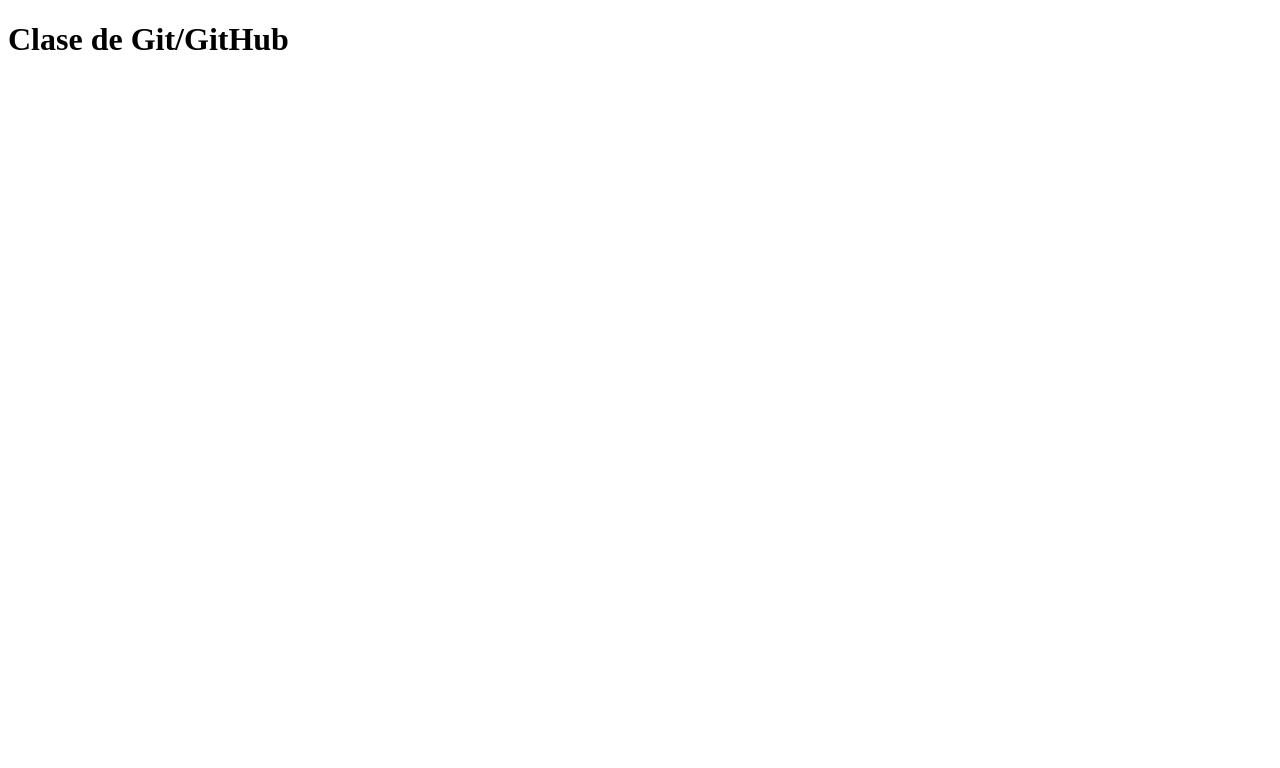
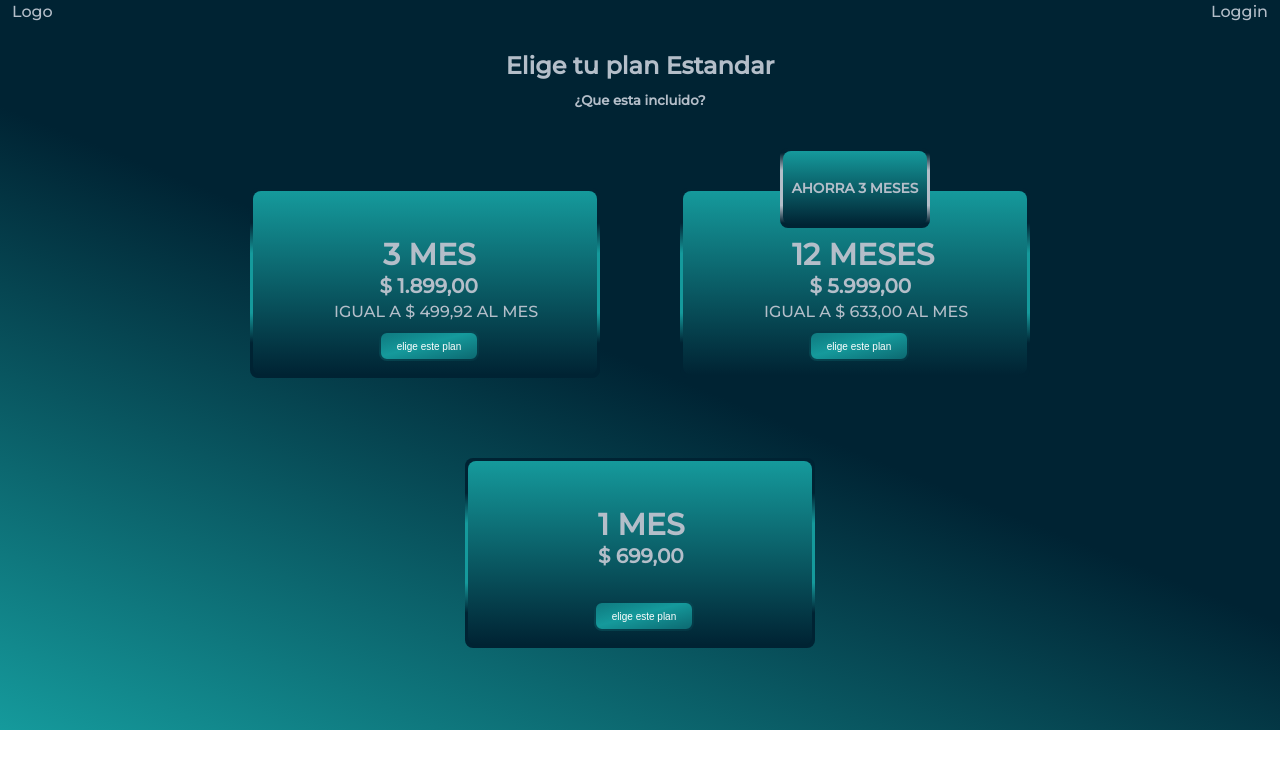
Before and after one commit to RamiroJC94/20230913CoC, a plain HTML site: page index.html in a window 1280 px wide. Drawn offline with Linux system fonts and the light colour scheme.

Commit message:
20230928CssComponentCards

```diff
--- a/index.html
+++ b/index.html
@@ -4,8 +4,79 @@
     <meta charset="UTF-8">
     <meta name="viewport" content="width=device-width, initial-scale=1.0">
     <title>Document</title>
+    <link rel="stylesheet" href="styles.css">
+    <!-- Montserrat -->
+    <link rel="preconnect" href="https://fonts.googleapis.com">
+    <link rel="preconnect" href="https://fonts.gstatic.com" crossorigin>
+    <link href="https://fonts.googleapis.com/css2?family=Montserrat:wght@100;500&display=swap" rel="stylesheet">
+    <!-- Montserrat -->
+
+<!-- Montserrat
+Rubik
+Emberly
+Morganite
+Aileron
+Space Mono
+Botera
+Poppins
+Nunito
+Nunito Sans
+Alegreya
+IBM Plex -->
+
 </head>
 <body>
-    <h1>Clase de Git/GitHub</h1>
+    <header>
+        <nav class="nav">
+            <div class="logo">Logo</div>
+            <div class="loggin">Loggin</div>
+        </nav>
+    </header>
+
+    <body>
+
+
+
+
+
+        <!-- <img src="src/1323605-min.jpeg" alt="Cartelera pelicula"/> -->
+
+        <div class="promos">
+            <h2 class="title">Elige tu plan Estandar</h2>
+            <h5>¿Que esta incluido?</h5>
+
+            <div class="container">
+                <div class="card">
+                    <div class="linesBoxLg"></div>
+                    <p class="CardSub0">3 Mes</p>
+                    <p class="CardSubPrice00">$ 1.899,00</p>
+                    <p class="CardSubMes">igual a $ 499,92 al mes</p>
+                    <button class="btt-suscribe">elige este plan</button>
+                </div>
+
+                <div class="card">
+                    <div class="linesBoxLg"></div>
+                    <div class="linesBoxSm">
+                        <p>Ahorra 3 Meses</p>
+                    </div>
+                    <p class="CardSub00">12 Meses</p>
+                    <p class="CardSubPrice00">$ 5.999,00</p>
+                    <p class="CardSubMes">igual a $ 633,00 al mes</p>
+                    <button class="btt-suscribe">elige este plan</button>
+                </div>
+
+                <div class="card">
+                    <div class="linesBoxLg"></div>
+                    <p class="CardSub0">1 Mes</p>
+                    <p class="CardSubPrice0">$ 699,00</p>
+                    <button class="btt-suscribe">elige este plan</button>
+                </div>
+            </div>
+        </div>
+    </body>
+    <!-- <div class="plan-body1"></div>
+    <div class="plan-body2"></div>
+    <div class="plan-body3"></div>
+    <button class="plan-body3">Suscríbete Ahora</button> -->
 </body>
 </html>
--- /dev/null
+++ b/styles.css
@@ -0,0 +1,313 @@
+*{
+    --primario:rgba(21, 154, 156,1);
+    --Secundario:rgba(0,35,51,1);
+    --Terciario: rgba(180, 190, 201,1);
+    /* background-color: rgba(var(--mi-color-rgba), 0.8); */
+    /* reemplazo */
+    margin: 0px;
+    padding: 0px;
+    box-sizing: border-box; /* https://midu.dev/que-es-y-para-que-sirve-box-sizing-border-box/ */
+}
+
+body{
+    margin: 0px;
+    min-height: 100vh;
+    font-family: 'Montserrat', sans-serif;
+}
+
+.nav{
+    width: 100vw;
+    background: var(--Secundario);
+    border: 2px solid transparent;
+    display: flex;
+    flex-direction: row;
+    justify-content: space-between;
+}
+
+.logo{
+    margin-left: 10px;
+    color: var(--Terciario);
+}
+
+.loggin{
+    margin-right: 10px;
+    color: var(--Terciario);
+}
+
+.promos{
+    padding: 2px;
+    color: var(--Terciario);
+    display: flex;
+    flex-direction: column;
+    align-items: center;
+    background: linear-gradient(202deg, var(--Secundario) 49%, var(--primario) 100%);
+}
+
+.title{
+    padding-top: 2%;
+    padding-bottom: 1%;
+}
+
+/* .plan-body1 {
+    width: 100px;
+    height: 100px;
+    border-radius: 8px;
+    background: linear-gradient(180deg, rgba(255, 255, 255, 0.12) 0%, rgba(255, 255, 255, 0) 100%);
+} */
+
+/* .plan-body2 {
+    width: 100px;
+    height: 100px;
+    border-radius: 8px;
+    background: linear-gradient(180deg, #159A9C 0%, #002333 100%);
+} */
+
+/* .plan-body3 {
+    margin: 10px;
+    width: 100px;
+    height: 30px;
+    font-size: 10px;
+    border-radius: 8px;
+    background: linear-gradient(345deg, rgb(0,35,51) 0%, rgb(21,154,156) 33%, rgba(255, 255, 255, 0) 66%, rgba(255, 255, 255, 0) 100%) 99% 50% / 400% 400%;
+    border: 2px solid transparent;
+    transition: all 0.5s ease 0s !important;
+    color: rgb(255, 255, 255);
+} */
+
+/* .plan-body3:hover {
+    border-radius: 8px;
+    background-position: 1% 50%;
+    border: 2px solid rgb(21,154,156);
+    transition: all 0.5s ease 0s !important;
+    color: #B4BEC9;
+} */
+
+/* CSS CARDS */
+.container{
+    display: flex;
+    position: relative;
+    padding: 80px 40px;
+    justify-content: center;
+    align-items: center;
+    flex-wrap: wrap;
+    gap: 80px;
+}
+
+.card{
+    /* Los tamaños tienen que ir en la parte responsive sino hace cagada */
+    position: relative;
+    border-radius: 8px;
+    width: 350px;
+    /* width: 36vw; Desktop */
+    /* width: 81vw; celular*/
+    height: 190px;
+    /* height: 19vh; Desktop */
+    /* height: 1vh; Celular */
+    transition: 0.5s;
+}
+
+.card:hover{
+    height: 250px;
+}
+
+.card:has(p){
+    text-transform: uppercase;
+}
+
+.card .linesBoxLg{
+    position: absolute;
+    border-radius: 8px;
+    inset: 0;
+    background: var(--Secundario);
+    overflow: hidden;
+}
+
+.card .linesBoxLg::before{
+    content: '';
+    position: absolute;
+    top: 50%;
+    left: 50%;
+    width: 600px;
+    height: 120px;
+    background: linear-gradient(transparent,var(--primario),var(--primario),var(--primario), transparent);
+    animation: animate 4s linear infinite;
+    animation-play-state: paused;
+}
+
+.card:hover .linesBoxLg::before{
+    animation-play-state: running;
+}
+
+@keyframes animate
+{
+    0%
+    {
+        transform: translate(-50%,-50%) rotate(0deg);
+    }
+    100%
+    {
+        transform: translate(-50%,-50%) rotate(360deg);
+    }
+}
+
+.card .linesBoxLg::after{
+    content: '';
+    position: absolute;
+    border-radius: 8px;
+    inset: 3px;
+    background: linear-gradient(180deg, var(--primario) 0%, var(--Secundario) 100%);
+}
+
+.card .linesBoxSm{
+    position: absolute;
+    border-radius: 8px;
+    top: -40px;
+    left: 50%;
+    width: 150px;
+    height: 80px;
+    transform: translateX(-50%);
+    background: var(--Secundario);
+    transition: 0.5s;
+    z-index: 10;
+    overflow: hidden;
+    display: flex;
+    justify-content: center;
+    align-items: center;
+}
+
+.card:hover .linesBoxSm{ /*Tamaño Card:hover linesBoxSm*/
+    /* top: 25px; */
+    /* width: 250px; */
+    /* height: 250px; */
+}
+
+.card .linesBoxSm::before{   /*gradient*/
+    content: '';
+    position: absolute;
+    top: 50%;
+    left: 50%;
+    width: 500px;
+    height: 70px;   /*largo linea*/
+    transform: translate(-50%,-50%);
+    background: linear-gradient(transparent,var(--Terciario),var(--Terciario),var(--Terciario), transparent);
+    animation: animate2 6s linear infinite;
+    animation-play-state: paused;
+}
+
+.card:hover .linesBoxSm::before{
+    animation-play-state: running;
+}
+
+@keyframes animate2
+{
+    0%
+    {
+        transform: translate(-50%,-50%) rotate(360deg);
+    }
+    100%
+    {
+        transform: translate(-50%,-50%) rotate(0deg);
+    }
+}
+
+.card .linesBoxSm::after{
+    border-radius: 8px;
+    content: '';
+    position: absolute;
+    inset: 3px;
+    background: linear-gradient(180deg, var(--primario) 0%, var(--Secundario) 100%);
+}
+
+.card .linesBoxSm p{
+    position: absolute;
+    font-size: 86%;
+    z-index: 1;
+    color: var(--Terciario);
+    font-weight: bold;
+    transition: 0.5s;
+}
+
+.card:hover .linesBoxSm p{
+    color: rgba(180,190,201,0.5);
+}
+
+.card .CardSub00{
+    top: 25%;
+    left: 32%;
+    position: absolute;
+    font-size: 30px;
+    z-index: 1;
+    color: var(--Terciario);
+    font-weight: bold;
+    transition: 0.5s;
+}
+
+.card .CardSub0{
+    top: 25%;
+    left: 38%;
+    position: absolute;
+    font-size: 30px;
+    z-index: 1;
+    color: var(--Terciario);
+    font-weight: bold;
+    transition: 0.5s;
+}
+
+.card .CardSubPrice00{
+    top: 45%;
+    left: 37%;
+    position: absolute;
+    font-size: 20px;
+    z-index: 1;
+    color: var(--Terciario);
+    font-weight: bold;
+    transition: 0.5s;
+}
+
+.card .CardSubPrice0{
+    top: 45%;
+    left: 38%;
+    position: absolute;
+    font-size: 20px;
+    z-index: 1;
+    color: var(--Terciario);
+    font-weight: bold;
+    transition: 0.5s;
+}
+
+.card button{
+    position: absolute;
+    z-index: 1;
+    transition: 0.5s;
+    top: 70%;
+    left: 34%;
+}
+
+.btt-suscribe{
+    margin: 10px;
+    width: 100px;
+    height: 30px;
+    font-size: 10px;
+    border-radius: 8px;
+    background: linear-gradient(345deg, rgb(0,35,51) 0%, rgb(21,154,156) 33%, rgba(255, 255, 255, 0) 66%, rgba(255, 255, 255, 0) 100%) 99% 50% / 400% 400%;
+    border: 2px solid rgba(0,35,51,0.7);
+    transition: all 0.5s ease 0s !important;
+    color: rgb(255, 255, 255);
+}
+
+.btt-suscribe:hover{
+    border-radius: 8px;
+    background-position: 1% 50%;
+    border: 2px solid rgb(21,154,156);
+    transition: all 0.5s ease 0s !important;
+    color: #B4BEC9;
+}
+
+.CardSubMes{
+    position: absolute;
+    z-index: 1;
+    transition: 0.5s;
+    top: 60%;
+    left: 24%;
+}
+/* CARDS */
```
Also changed, not shown: 1 other file.
